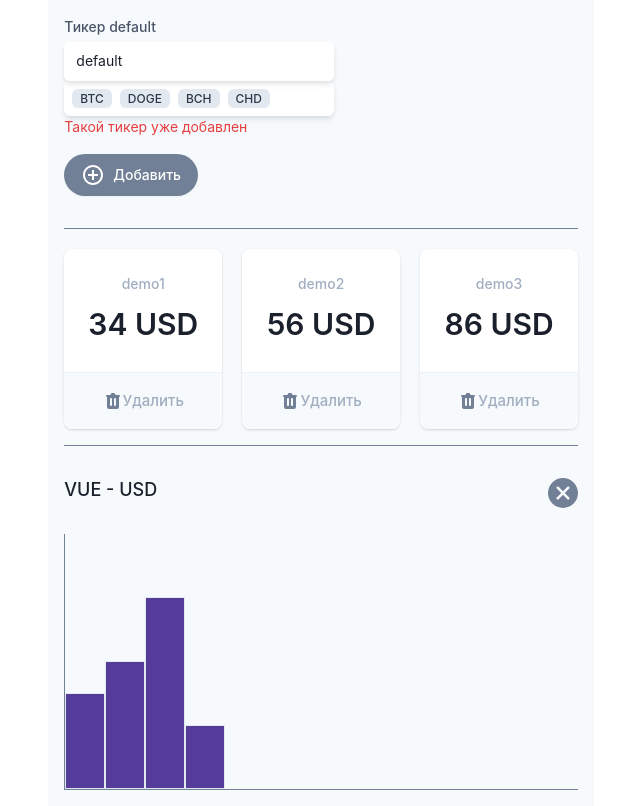
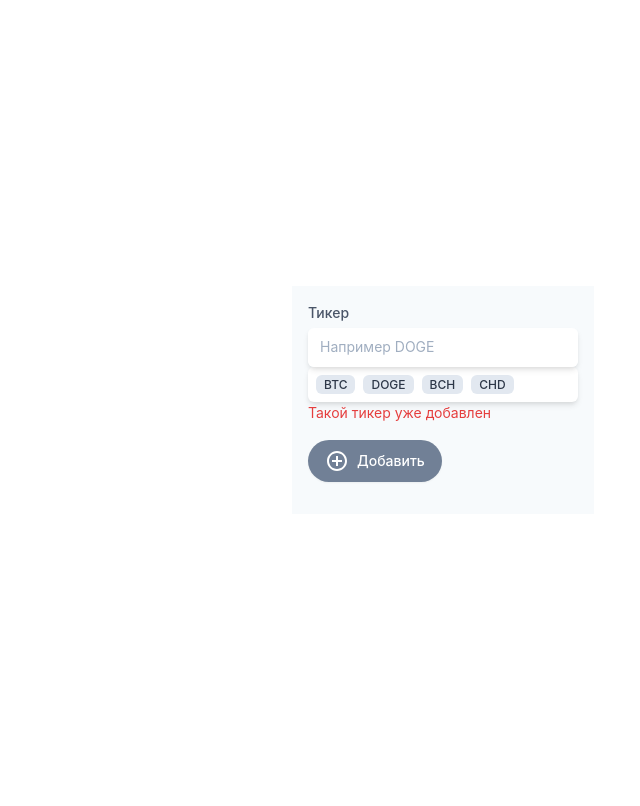
Before and after one commit to Alexey-Kushnir/cryptonomicon, a Vue app: page / in a window 1280 px wide. Shown: the whole page, without its empty margins (46-686 px from the left). Built offline with nearby package versions, Linux system fonts and the light colour scheme.

Commit message:
2nd practice

```diff
--- a/index.html
+++ b/index.html
@@ -1,10 +1,10 @@
 <!DOCTYPE html>
 <html lang="en">
   <head>
-    <meta charset="UTF-8">
-    <link rel="icon" href="/favicon.ico">
-    <meta name="viewport" content="width=device-width, initial-scale=1.0">
-    <title>Vite App</title>
+    <meta charset="UTF-8" />
+    <link rel="icon" href="/favicon.ico" />
+    <meta name="viewport" content="width=device-width, initial-scale=1.0" />
+    <title>Cryptonomicon</title>
   </head>
   <body>
     <div id="app"></div>
--- a/package.json
+++ b/package.json
@@ -1,9 +1,12 @@
 {
   "name": "cryptonomicon",
   "version": "0.0.0",
+  "homepage": "https://github.com/Alexey-Kushnir/cryptonomicon/",
   "private": true,
   "type": "module",
   "scripts": {
+    "predeploy": "npm run build",
+    "deploy": "gh-pages -d dist",
     "dev": "vite",
     "build": "vite build",
     "preview": "vite preview"
@@ -13,6 +16,7 @@
   },
   "devDependencies": {
     "@vitejs/plugin-vue": "^5.0.5",
+    "gh-pages": "^6.1.1",
     "vite": "^5.3.1"
   }
 }
--- a/src/App.vue
+++ b/src/App.vue
@@ -3,26 +3,48 @@ export default {
   name: 'App',
   data() {
     return {
-      ticker: 'default',
-      tickers: [
-        { name: 'demo1', price: 34 },
-        { name: 'demo2', price: 56 },
-        { name: 'demo3', price: 86 },
-      ],
+      ticker: '',
+      tickers: [],
+      sel: null,
+      graph: [],
     };
   },
   methods: {
     add() {
-      const newTicker = {
-        name: this.ticker,
-        price: '00'
-      }
-      this.tickers.push(newTicker);
+      const currentTicker = {
+        name: this.ticker.toUpperCase(),
+        price: '_',
+      };
+      this.tickers.push(currentTicker);
+      setInterval(async () => {
+        const f = await fetch(
+          `https://min-api.cryptocompare.com/data/price?fsym=${currentTicker.name}&tsyms=USD&api_key=37939f7099f6e733c6cf9f7664a23d49d8cb5e592ad10bafa19eac633a9c2629`
+        );
+        const data = await f.json();
+        this.tickers.find((t) => t.name === currentTicker.name).price =
+          data.USD > 1 ? data.USD.toFixed(2) : data.USD.toPrecision(2);
+        if (this?.sel?.name === currentTicker.name) {
+          this.graph.push(data.USD);
+        }
+        console.log('sel', this.sel);
+        console.log('graph', this.graph);
+      }, 3000);
       this.ticker = '';
     },
+    select(ticker) {
+      this.sel = ticker;
+      this.graph = [];
+    },
     handleDelete(tickerToRemove) {
-      this.tickers = this.tickers.filter(t => t.name !== tickerToRemove.name)
-    }
+      this.tickers = this.tickers.filter((t) => t.name !== tickerToRemove.name);
+    },
+    normalizeGraph() {
+      const maxValue = Math.max(...this.graph);
+      const minValue = Math.min(...this.graph);
+      return this.graph.map(
+        (price) => 5 + ((price - minValue) * 95) / (maxValue - minValue)
+      );
+    },
   },
 };
 </script>
@@ -33,41 +55,64 @@ export default {
       <section>
         <div class="flex">
           <div class="max-w-xs">
-            <label for="wallet" class="block text-sm font-medium text-gray-700">Тикер {{ ticker }}</label>
+            <label for="wallet" class="block text-sm font-medium text-gray-700"
+              >Тикер {{ ticker }}</label
+            >
             <div class="mt-1 relative rounded-md shadow-md">
-              <input v-model="ticker" @keydown.enter="add" type="text" name="wallet" id="wallet"
+              <input
+                v-model="ticker"
+                @keydown.enter="add"
+                type="text"
+                name="wallet"
+                id="wallet"
                 class="block w-full pr-10 border-gray-300 text-gray-900 focus:outline-none focus:ring-gray-500 focus:border-gray-500 sm:text-sm rounded-md"
-                placeholder="Например DOGE" />
+                placeholder="Например DOGE"
+              />
             </div>
-            <div class="flex bg-white shadow-md p-1 rounded-md shadow-md flex-wrap">
+            <div
+              class="flex bg-white shadow-md p-1 rounded-md shadow-md flex-wrap"
+            >
               <span
-                class="inline-flex items-center px-2 m-1 rounded-md text-xs font-medium bg-gray-300 text-gray-800 cursor-pointer">
+                class="inline-flex items-center px-2 m-1 rounded-md text-xs font-medium bg-gray-300 text-gray-800 cursor-pointer"
+              >
                 BTC
               </span>
               <span
-                class="inline-flex items-center px-2 m-1 rounded-md text-xs font-medium bg-gray-300 text-gray-800 cursor-pointer">
+                class="inline-flex items-center px-2 m-1 rounded-md text-xs font-medium bg-gray-300 text-gray-800 cursor-pointer"
+              >
                 DOGE
               </span>
               <span
-                class="inline-flex items-center px-2 m-1 rounded-md text-xs font-medium bg-gray-300 text-gray-800 cursor-pointer">
+                class="inline-flex items-center px-2 m-1 rounded-md text-xs font-medium bg-gray-300 text-gray-800 cursor-pointer"
+              >
                 BCH
               </span>
               <span
-                class="inline-flex items-center px-2 m-1 rounded-md text-xs font-medium bg-gray-300 text-gray-800 cursor-pointer">
+                class="inline-flex items-center px-2 m-1 rounded-md text-xs font-medium bg-gray-300 text-gray-800 cursor-pointer"
+              >
                 CHD
               </span>
             </div>
             <div class="text-sm text-red-600">Такой тикер уже добавлен</div>
           </div>
         </div>
-        <button @click="add" type="button"
-          class="my-4 inline-flex items-center py-2 px-4 border border-transparent shadow-sm text-sm leading-4 font-medium rounded-full text-white bg-gray-600 hover:bg-gray-700 transition-colors duration-300 focus:outline-none focus:ring-2 focus:ring-offset-2 focus:ring-gray-500">
+        <button
+          @click="add"
+          type="button"
+          class="my-4 inline-flex items-center py-2 px-4 border border-transparent shadow-sm text-sm leading-4 font-medium rounded-full text-white bg-gray-600 hover:bg-gray-700 transition-colors duration-300 focus:outline-none focus:ring-2 focus:ring-offset-2 focus:ring-gray-500"
+        >
           <!-- HeroIcon name: solid/mail -->
-          <svg class="-ml-0.5 mr-2 h-6 w-6" xmlns="http://www.w3.org/2000/svg" width="30" height="30"
-            viewBox="0 0 24 24" fill="#ffffff">
+          <svg
+            class="-ml-0.5 mr-2 h-6 w-6"
+            xmlns="http://www.w3.org/2000/svg"
+            width="30"
+            height="30"
+            viewBox="0 0 24 24"
+            fill="#ffffff"
+          >
             <path
-              d="M13 7h-2v4H7v2h4v4h2v-4h4v-2h-4V7zm-1-5C6.48 2 2 6.48 2 12s4.48 10 10 10 10-4.48 10-10S17.52 2 12 2zm0 18c-4.41 0-8-3.59-8-8s3.59-8 8-8 8 3.59 8 8-3.59 8-8 8z">
-            </path>
+              d="M13 7h-2v4H7v2h4v4h2v-4h4v-2h-4V7zm-1-5C6.48 2 2 6.48 2 12s4.48 10 10 10 10-4.48 10-10S17.52 2 12 2zm0 18c-4.41 0-8-3.59-8-8s3.59-8 8-8 8 3.59 8 8-3.59 8-8 8z"
+            ></path>
           </svg>
           Добавить
         </button>
@@ -75,46 +120,80 @@ export default {
       <template v-if="tickers.length">
         <hr class="w-full border-t border-gray-600 my-4" />
         <dl class="mt-5 grid grid-cols-1 gap-5 sm:grid-cols-3">
-          <div v-for="t in tickers" :key="t.name"
-            class="bg-white overflow-hidden shadow rounded-lg border-purple-800 border-solid cursor-pointer">
+          <div
+            v-for="t in tickers"
+            :key="t.name"
+            @click="select(t)"
+            :class="{ 'border - 4': sel === t }"
+            class="bg-white overflow-hidden shadow rounded-lg border-purple-800 border-solid cursor-pointer"
+          >
             <div class="px-4 py-5 sm:p-6 text-center">
               <dt class="text-sm font-medium text-gray-500 truncate">
-                {{ t.name }}
+                {{ t.name }} - USD
               </dt>
-              <dd class="mt-1 text-3xl font-semibold text-gray-900">{{ t.price }} USD</dd>
+              <dd class="mt-1 text-3xl font-semibold text-gray-900">
+                {{ t.price }}
+              </dd>
             </div>
             <div class="w-full border-t border-gray-200"></div>
-            <button @click="handleDelete(t)"
-              class="flex items-center justify-center font-medium w-full bg-gray-100 px-4 py-4 sm:px-6 text-md text-gray-500 hover:text-gray-600 hover:bg-gray-200 hover:opacity-20 transition-all focus:outline-none">
-              <svg class="h-5 w-5" xmlns="http://www.w3.org/2000/svg" viewBox="0 0 20 20" fill="#718096"
-                aria-hidden="true">
-                <path fill-rule="evenodd"
+            <button
+              @click.stop="handleDelete(t)"
+              class="flex items-center justify-center font-medium w-full bg-gray-100 px-4 py-4 sm:px-6 text-md text-gray-500 hover:text-gray-600 hover:bg-gray-200 hover:opacity-20 transition-all focus:outline-none"
+            >
+              <svg
+                class="h-5 w-5"
+                xmlns="http://www.w3.org/2000/svg"
+                viewBox="0 0 20 20"
+                fill="#718096"
+                aria-hidden="true"
+              >
+                <path
+                  fill-rule="evenodd"
                   d="M9 2a1 1 0 00-.894.553L7.382 4H4a1 1 0 000 2v10a2 2 0 002 2h8a2 2 0 002-2V6a1 1 0 100-2h-3.382l-.724-1.447A1 1 0 0011 2H9zM7 8a1 1 0 012 0v6a1 1 0 11-2 0V8zm5-1a1 1 0 00-1 1v6a1 1 0 102 0V8a1 1 0 00-1-1z"
-                  clip-rule="evenodd"></path>
-              </svg>Удалить
+                  clip-rule="evenodd"
+                ></path></svg
+              >Удалить
             </button>
           </div>
         </dl>
         <hr class="w-full border-t border-gray-600 my-4" />
       </template>
-      <section class="relative">
+      <section v-if="sel" class="relative">
         <h3 class="text-lg leading-6 font-medium text-gray-900 my-8">
-          VUE - USD
+          {{ sel.name }} - USD
         </h3>
         <div class="flex items-end border-gray-600 border-b border-l h-64">
-          <div class="bg-purple-800 border w-10 h-24"></div>
-          <div class="bg-purple-800 border w-10 h-32"></div>
-          <div class="bg-purple-800 border w-10 h-48"></div>
-          <div class="bg-purple-800 border w-10 h-16"></div>
+          <div
+            v-for="(bar, i) in normalizeGraph()"
+            :key="i"
+            :style="{ height: `${bar}%` }"
+            class="bg-purple-800 border w-10"
+          ></div>
         </div>
-        <button type="button" class="absolute top-0 right-0">
-          <svg xmlns="http://www.w3.org/2000/svg" xmlns:xlink="http://www.w3.org/1999/xlink"
-            xmlns:svgjs="http://svgjs.com/svgjs" version="1.1" width="30" height="30" x="0" y="0"
-            viewBox="0 0 511.76 511.76" style="enable-background: new 0 0 512 512" xml:space="preserve">
+        <button
+          @click="sel = null"
+          type="button"
+          class="absolute top-0 right-0"
+        >
+          <svg
+            xmlns="http://www.w3.org/2000/svg"
+            xmlns:xlink="http://www.w3.org/1999/xlink"
+            xmlns:svgjs="http://svgjs.com/svgjs"
+            version="1.1"
+            width="30"
+            height="30"
+            x="0"
+            y="0"
+            viewBox="0 0 511.76 511.76"
+            style="enable-background: new 0 0 512 512"
+            xml:space="preserve"
+          >
             <g>
               <path
                 d="M436.896,74.869c-99.84-99.819-262.208-99.819-362.048,0c-99.797,99.819-99.797,262.229,0,362.048    c49.92,49.899,115.477,74.837,181.035,74.837s131.093-24.939,181.013-74.837C536.715,337.099,536.715,174.688,436.896,74.869z     M361.461,331.317c8.341,8.341,8.341,21.824,0,30.165c-4.16,4.16-9.621,6.251-15.083,6.251c-5.461,0-10.923-2.091-15.083-6.251    l-75.413-75.435l-75.392,75.413c-4.181,4.16-9.643,6.251-15.083,6.251c-5.461,0-10.923-2.091-15.083-6.251    c-8.341-8.341-8.341-21.845,0-30.165l75.392-75.413l-75.413-75.413c-8.341-8.341-8.341-21.845,0-30.165    c8.32-8.341,21.824-8.341,30.165,0l75.413,75.413l75.413-75.413c8.341-8.341,21.824-8.341,30.165,0    c8.341,8.32,8.341,21.824,0,30.165l-75.413,75.413L361.461,331.317z"
-                fill="#718096" data-original="#000000"></path>
+                fill="#718096"
+                data-original="#000000"
+              ></path>
             </g>
           </svg>
         </button>
--- a/vite.config.js
+++ b/vite.config.js
@@ -1,16 +1,15 @@
-import { fileURLToPath, URL } from 'node:url'
+import { fileURLToPath, URL } from 'node:url';
 
-import { defineConfig } from 'vite'
-import vue from '@vitejs/plugin-vue'
+import { defineConfig } from 'vite';
+import vue from '@vitejs/plugin-vue';
 
 // https://vitejs.dev/config/
 export default defineConfig({
-  plugins: [
-    vue(),
-  ],
+  plugins: [vue()],
+  base: '/cryptonomicon',
   resolve: {
     alias: {
-      '@': fileURLToPath(new URL('./src', import.meta.url))
-    }
-  }
-})
+      '@': fileURLToPath(new URL('./src', import.meta.url)),
+    },
+  },
+});
```
Also changed, not shown: 1 other file (tests, documents, lock files or other folders).
